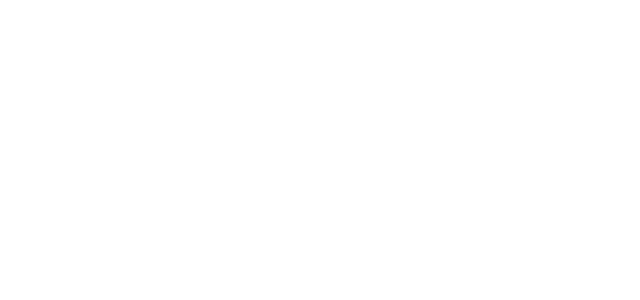
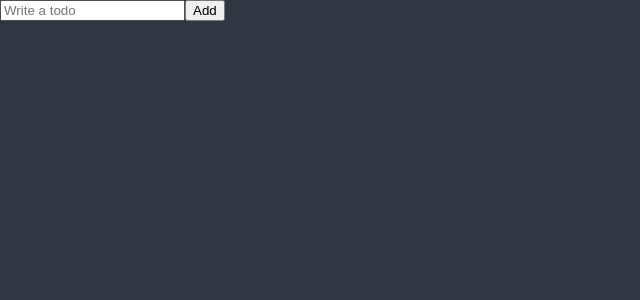
Before and after one commit to Parkjju/React-todo, a React (Create React App) app in the folder todo/: page / in a window 1280 px wide. Shown: the top 300 px of the page, without its empty margins (0-640 px from the left). Built offline with nearby package versions, Linux system fonts and the light colour scheme.

Commit message:
[tool] styled-components 설치

```diff
--- a/todo/package.json
+++ b/todo/package.json
@@ -11,11 +11,11 @@
     "@types/react": "^18.0.10",
     "@types/react-dom": "^18.0.5",
     "@types/recoil": "^0.0.9",
-    "@types/styled-components": "^5.1.25",
     "react": "^18.1.0",
     "react-dom": "^18.1.0",
     "react-scripts": "5.0.1",
     "recoil": "^0.7.3",
+    "styled-components": "^5.3.5",
     "typescript": "^4.7.2",
     "web-vitals": "^2.1.4"
   },
@@ -42,5 +42,8 @@
       "last 1 firefox version",
       "last 1 safari version"
     ]
+  },
+  "devDependencies": {
+    "@types/styled-components": "^5.1.25"
   }
 }
--- a/todo/src/App.tsx
+++ b/todo/src/App.tsx
@@ -1,4 +1,5 @@
 import { createGlobalStyle } from 'styled-components';
+import TodoList from './TodoList';
 
 const GlobalStyle = createGlobalStyle`
 @import url('https://fonts.googleapis.com/css2?family=Noto+Sans+KR:wght@100;300;400;500;700;900&display=swap');
@@ -30,6 +31,7 @@ footer, header, hgroup, menu, nav, section {
 body {
 	line-height: 1;
   font-family:'Noto Sans KR', sans-serif;
+  background-color:${(props) => props.theme.bgColor}
 }
 *{
   box-sizing:border-box;
@@ -59,6 +61,7 @@ function App() {
     return (
         <>
             <GlobalStyle />
+            <TodoList />
         </>
     );
 }
--- /dev/null
+++ b/todo/src/TodoList.tsx
@@ -0,0 +1,30 @@
+import React, { useState } from 'react';
+
+function TodoList() {
+    const [todo, setValue] = useState('');
+    const onChange = (event: React.FormEvent<HTMLInputElement>) => {
+        const {
+            currentTarget: { value },
+        } = event;
+        setValue(value);
+    };
+
+    const onSubmit = (event: React.FormEvent<HTMLFormElement>) => {
+        event.preventDefault();
+        console.log(todo);
+    };
+    return (
+        <div>
+            <form onSubmit={onSubmit}>
+                <input
+                    placeholder='Write a todo'
+                    value={todo}
+                    onChange={onChange}
+                />
+                <button>Add</button>
+            </form>
+        </div>
+    );
+}
+
+export default TodoList;
```
Also changed, not shown: 2 other files (tests, documents, lock files or other folders).
